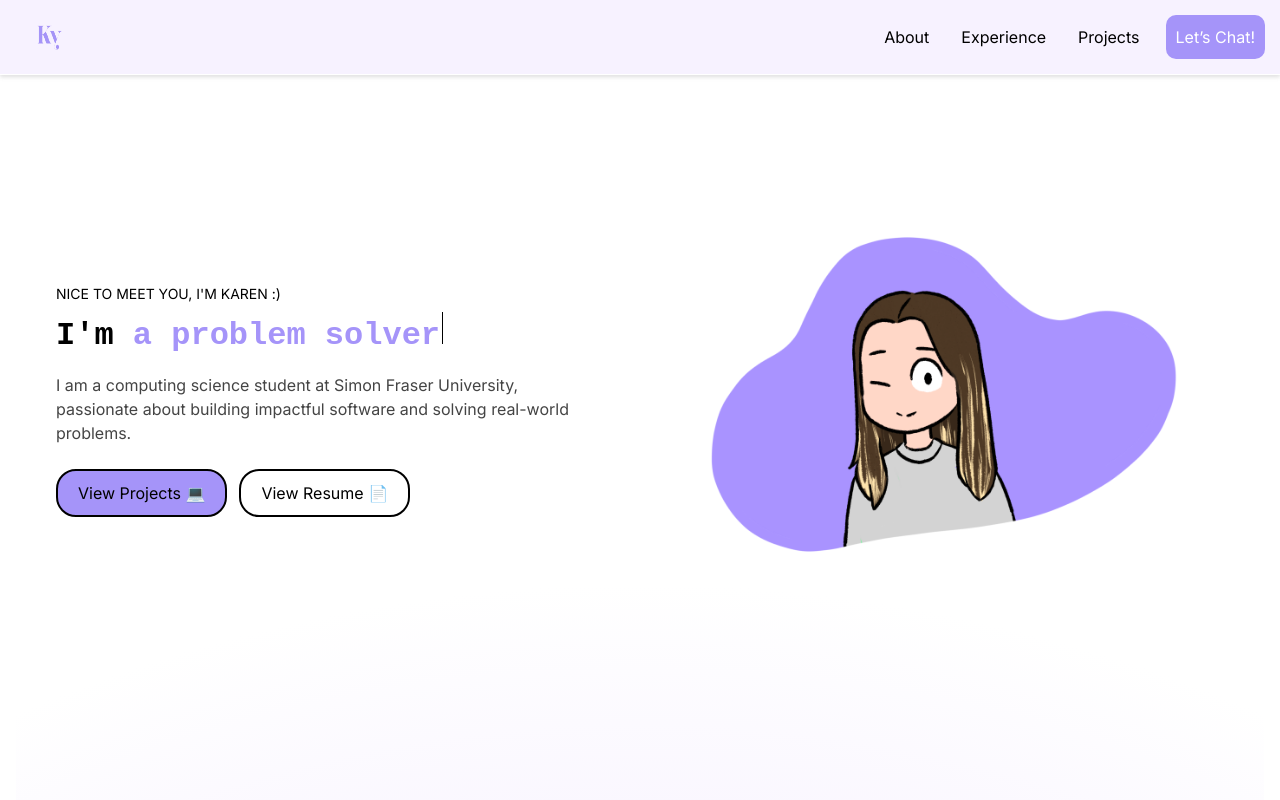
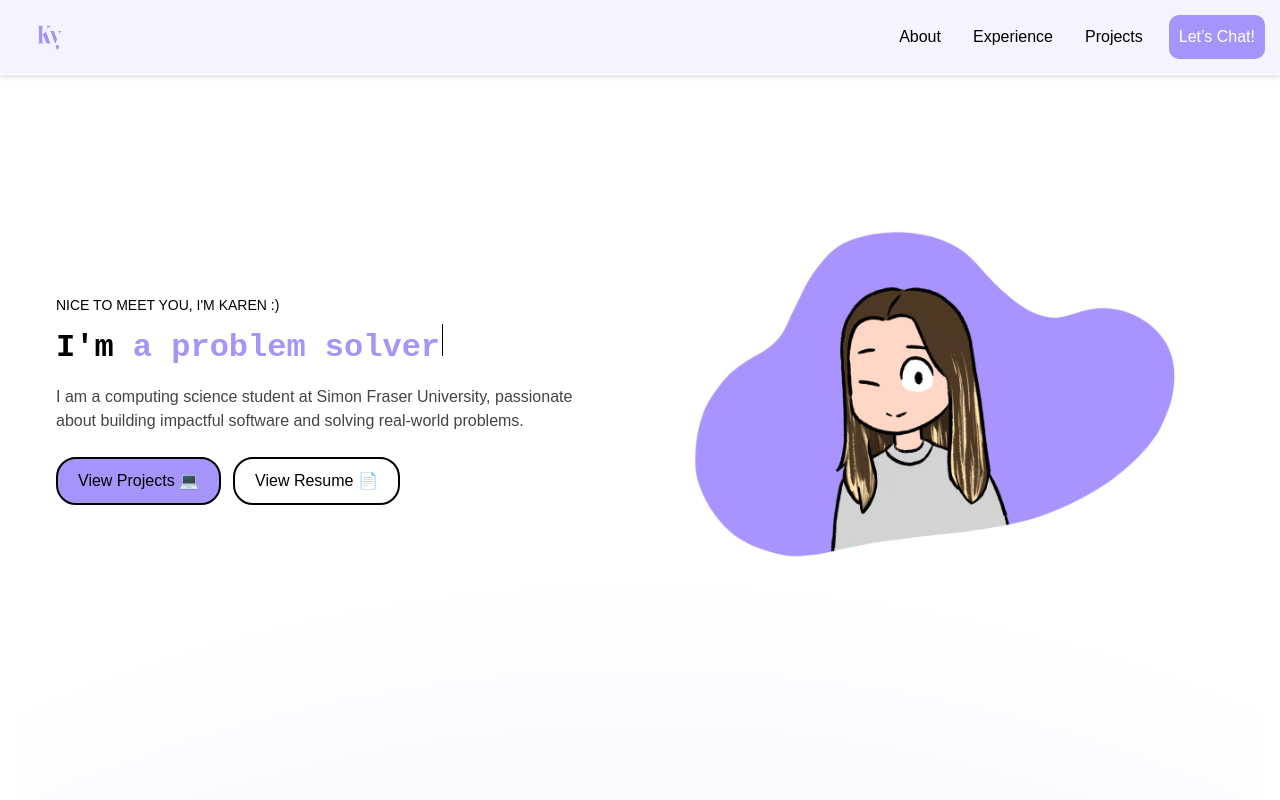
Before and after one commit to karyao/PersonalWebsite, a Next.js app: page / in a window 1280 px wide. Shown: the top 800 px of the page. Built offline with nearby package versions, Linux system fonts and the light colour scheme.

Commit message:
fix(hydration error): fixed based on ssr error

```diff
--- a/app/layout.tsx
+++ b/app/layout.tsx
@@ -21,10 +21,12 @@ export default function RootLayout({
   children: React.ReactNode;
 }>) {
   return (
-    <html lang="en" className="m-0 p-0">
+    <html lang="en" className={inter.className}>
       <head />
-      <body className={`${inter.className} min-h-screen w-full bg-white`}>
-        {children}
+      <body>
+        <main className="min-h-screen w-full bg-white">
+          {children}
+        </main>
       </body>
     </html>
   );
--- a/components/NavBar.tsx
+++ b/components/NavBar.tsx
@@ -1,4 +1,3 @@
-import Link from 'next/link'
 import { useState } from 'react'
 import { Menu, X } from 'lucide-react'
 import styles from './styles/NavBar.module.css'
--- a/components/Projects.tsx
+++ b/components/Projects.tsx
@@ -66,7 +66,7 @@ export default function Projects() {
               <h3 className={styles.title}>{project.title}</h3>
               <p className={styles.desc}>{project.description}</p>
               <p className={styles.techStack}><strong>Tech Stack:</strong> {project.techStack}</p>
-              <button className={styles.cta}>Read More</button>
+              <button className={styles.cta}>Link</button>
             </div>
           </div>
         ))}
```
